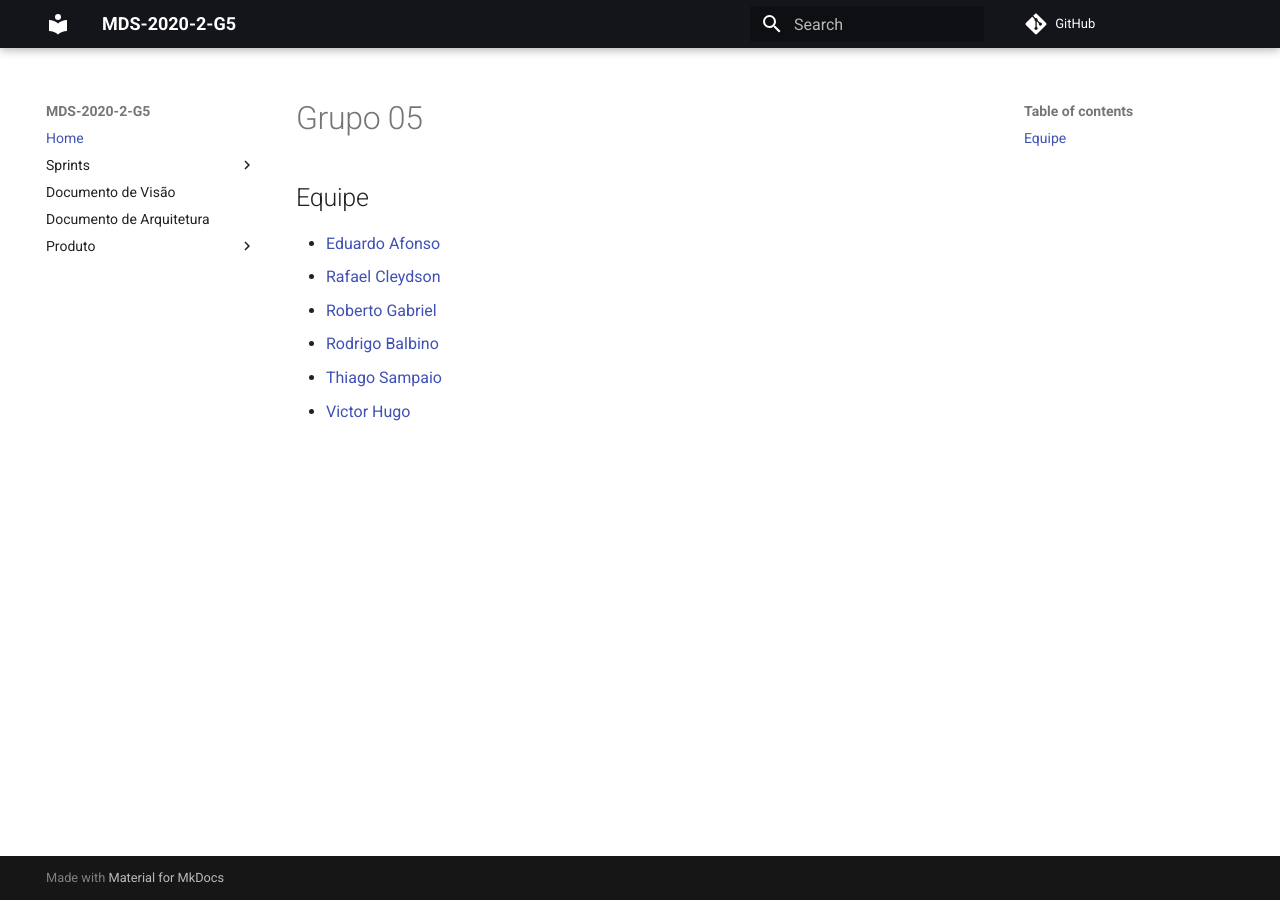
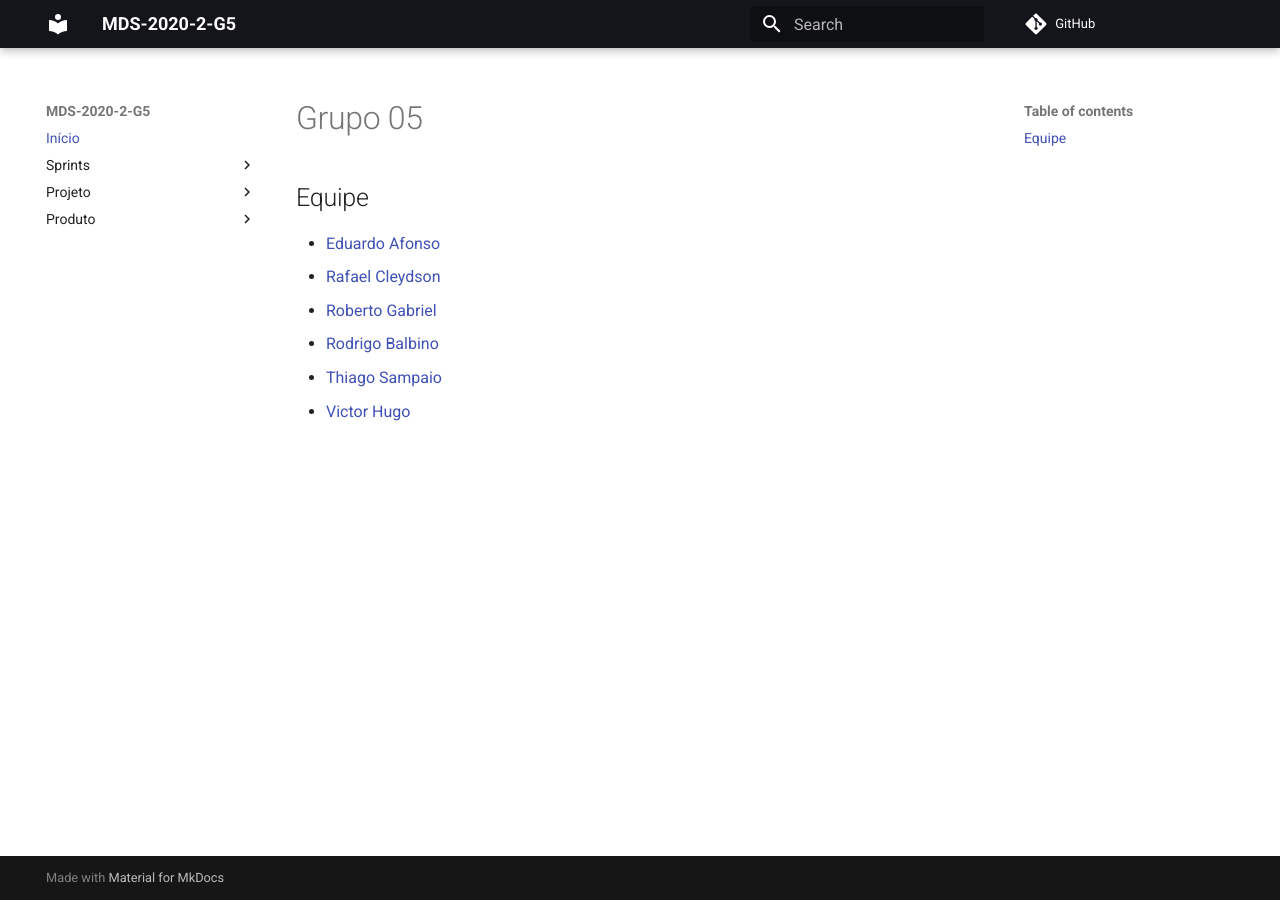
Before and after one commit to fga-eps-mds/2020.2-Anunbis, an MkDocs documentation site: the page built from docs/index.md, in a window 1280 px wide. Built offline with MkDocs 1.6.1 and Material for MkDocs 9.7.7, drawn with Linux system fonts in a browser that asks for light colours; comment, search, counter and statistics services are not loaded; part of the change alters nothing that is shown.

Commit message:
Criada aba de Projeto na Wiki

```diff
--- a/mkdocs.yml
+++ b/mkdocs.yml
@@ -14,7 +14,7 @@ plugins:
     - search
 
 nav:
-    - Home: "index.md"
+    - Início: "index.md"
     - Sprints:
         - Sprint 0:
             - Planejamento: sprints/planejamento-sprint-0.md
@@ -25,7 +25,8 @@ nav:
         - Sprint 2:
             - Planejamento: sprints/planejamento-sprint-2.md
             - Revisão: sprints/revisao-sprint-2.md
-    - Documento de Visão: documentacao/documento-de-visao.md
-    - Documento de Arquitetura: documentacao/documento-de-arquitetura.md
+    - Projeto:
+            - Documento de Visão: documentacao/documento-de-visao.md
+            - Documento de Arquitetura: documentacao/documento-de-arquitetura.md
     - Produto:
-            - Backlog do Produto: produto/backlog.md
+        - Backlog do Produto: produto/backlog.md
```
